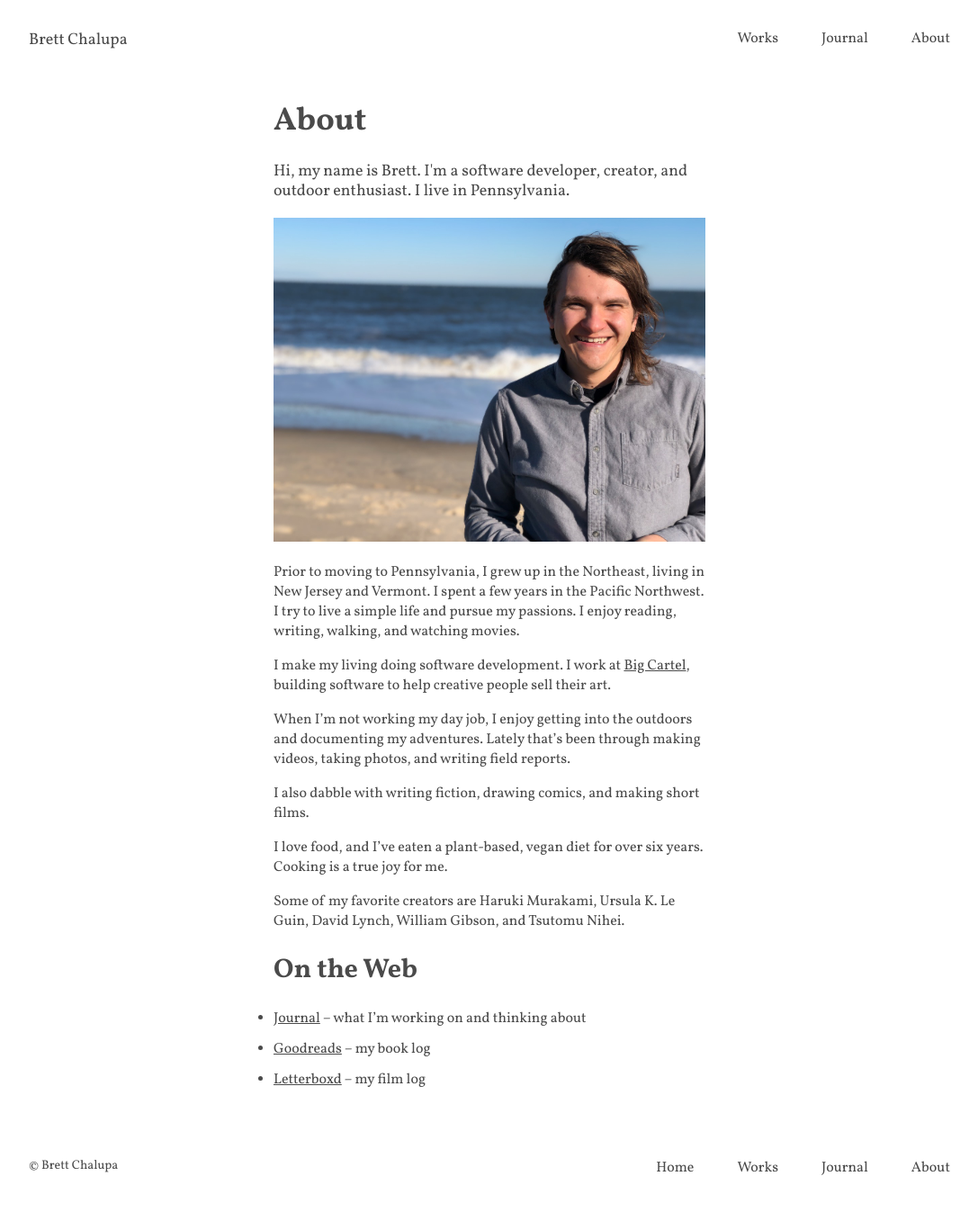
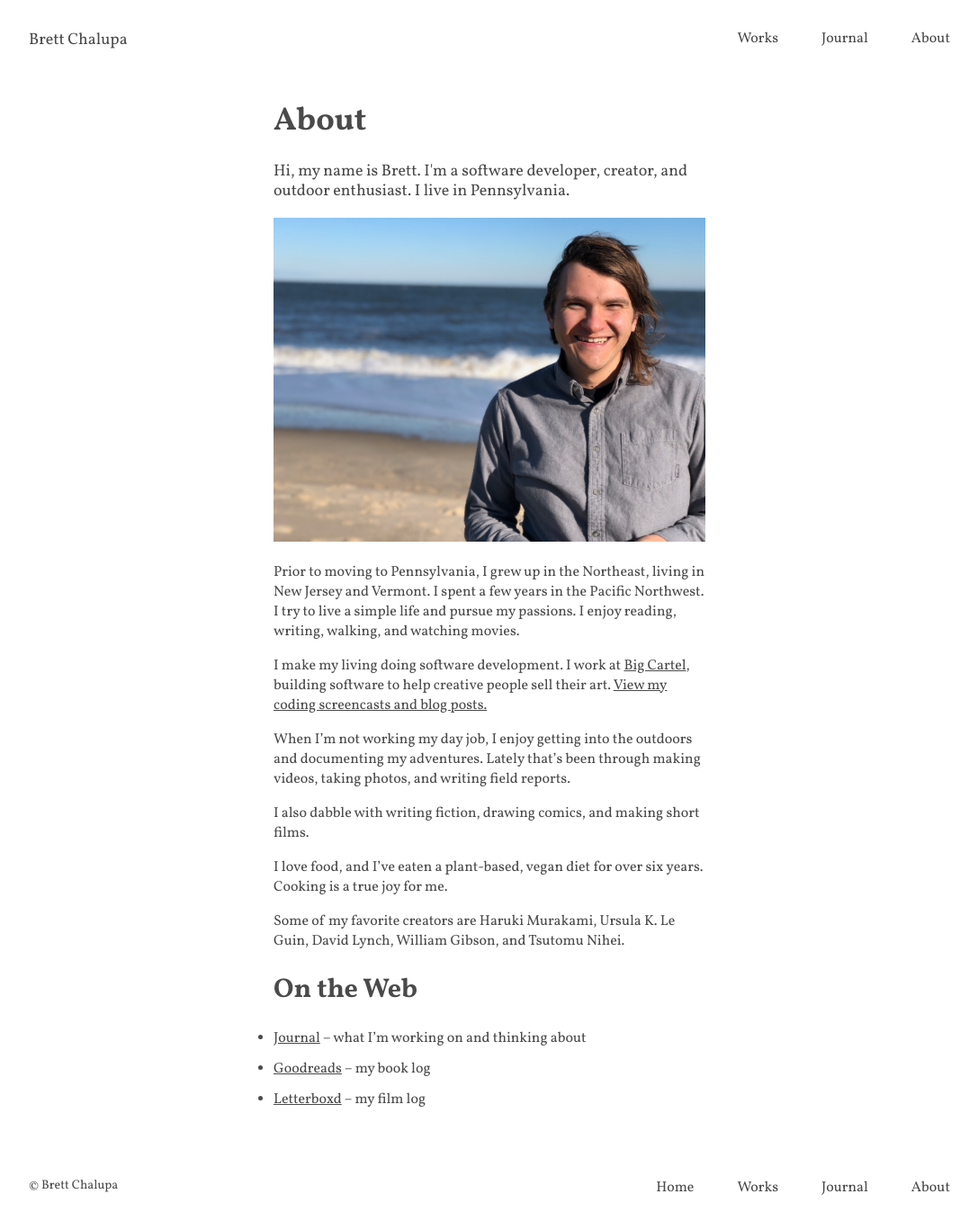
Before and after one commit to brettchalupa/brettchalupa.github.io, a Jekyll site: the page built from about.md, in a window 1280 px wide. Shown: the whole page at 90% size, without its empty margins (96-1183 px from the left). Built offline with Jekyll 4.4.1, drawn with Linux system fonts in a browser that asks for light colours; before the commit the page ends 1345 px from its top, so only the background shows below that.

Commit message:
Add Brett Codes to About page

```diff
--- a/about.md
+++ b/about.md
@@ -20,7 +20,7 @@ watching movies.
 
 I make my living doing software development. I work at [Big
 Cartel](https://www.bigcartel.com), building software to help creative people
-sell their art.
+sell their art. [View my coding screencasts and blog posts.](https://code.brettchalupa.com)
 
 When I'm not working my day job, I enjoy getting into the outdoors and
 documenting my adventures. Lately that's been through making videos, taking
```
